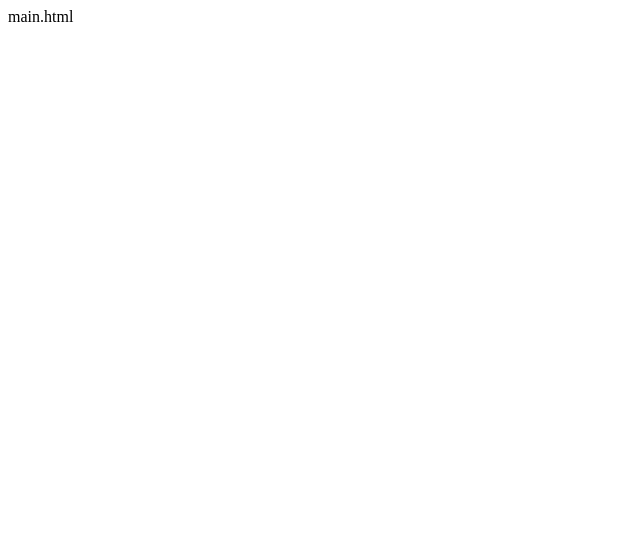
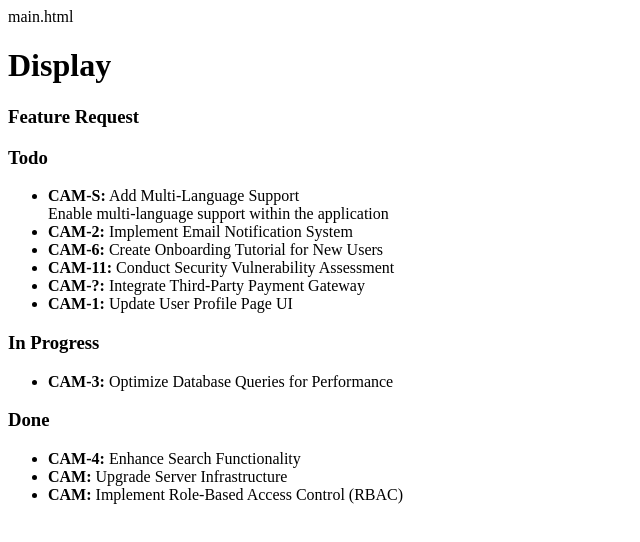
Before and after one commit to vara-s25/html.css, a plain HTML site: page index.html in a window 1280 px wide. Shown: the whole page, without its empty margins (0-640 px from the left). Drawn offline with Linux system fonts and the light colour scheme.

Commit message:
Update index.html

```diff
--- a/index.html
+++ b/index.html
@@ -1 +1,43 @@
 main.html
+<!DOCTYPE html>
+<html lang="en">
+<head>
+    <meta charset="UTF-8">
+    <meta name="viewport" content="width=device-width, initial-scale=1.0">
+    <title>Task Management</title>
+    <link rel="stylesheet" href="styles.css">
+</head>
+<body>
+    <h1>Display</h1>
+    <h2></h2>
+    <h3>Feature Request</h3>
+
+    <div class="status">
+        <h3>Todo</h3>
+        <ul>
+            <li><strong>CAM-S:</strong> Add Multi-Language Support <div class="description">Enable multi-language support within the application</div></li>
+            <li><strong>CAM-2:</strong> Implement Email Notification System</li>
+            <li><strong>CAM-6:</strong> Create Onboarding Tutorial for New Users</li>
+            <li><strong>CAM-11:</strong> Conduct Security Vulnerability Assessment</li>
+            <li><strong>CAM-?:</strong> Integrate Third-Party Payment Gateway</li>
+            <li><strong>CAM-1:</strong> Update User Profile Page UI</li>
+        </ul>
+    </div>
+
+    <div class="status">
+        <h3>In Progress</h3>
+        <ul>
+            <li><strong>CAM-3:</strong> Optimize Database Queries for Performance</li>
+        </ul>
+    </div>
+
+    <div class="status">
+        <h3>Done</h3>
+        <ul>
+            <li><strong>CAM-4:</strong> Enhance Search Functionality</li>
+            <li><strong>CAM:</strong> Upgrade Server Infrastructure</li>
+            <li><strong>CAM:</strong> Implement Role-Based Access Control (RBAC)</li>
+        </ul>
+    </div>
+</body>
+</html>
```
